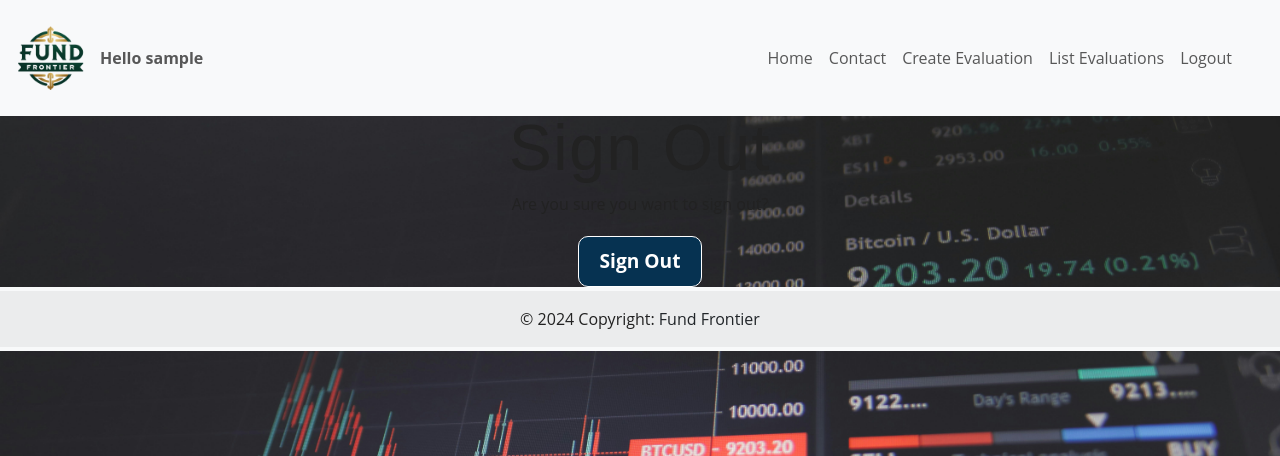
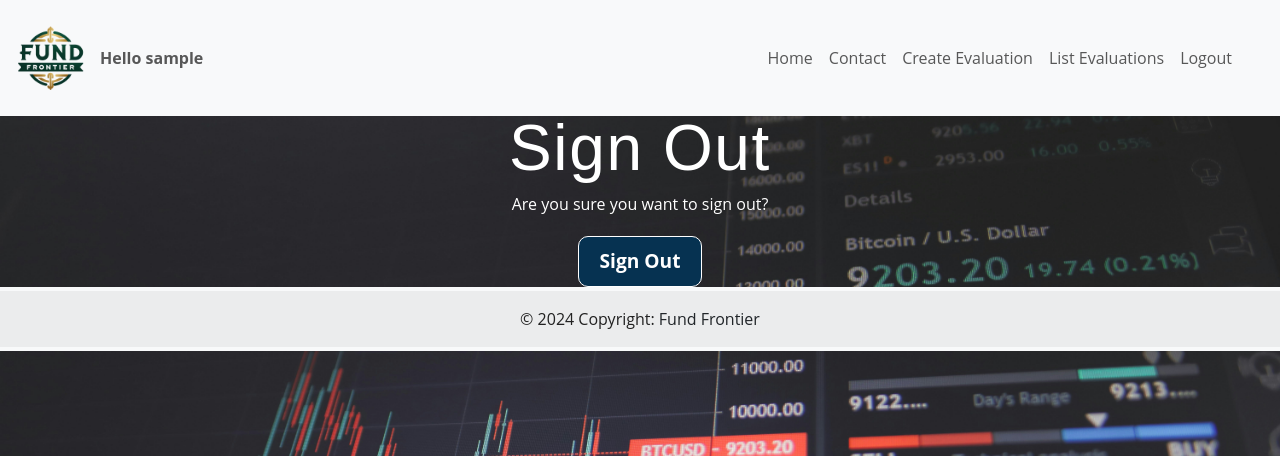
Before and after one commit to sean-meade/fund-frontier, a Django app: page /accounts/logout/ in a window 1280 px wide. Shown: the top 456 px of the page. Run offline with Django 5.2, Linux system fonts and the light colour scheme; the visitor is signed in with stand-in values (Sample User, id 1).

Commit message:
Update sign out text to white

```diff
--- a/templates/account/logout.html
+++ b/templates/account/logout.html
@@ -78,8 +78,8 @@
 
 </style>
 
-<h1 class="text-center">{% trans "Sign Out" %}</h1>
-<p class="text-center">{% trans 'Are you sure you want to sign out?' %}</p>
+<h1 class="text-center text-white">{% trans "Sign Out" %}</h1>
+<p class="text-center text-white">{% trans 'Are you sure you want to sign out?' %}</p>
 <div class="text-center">
     <form class="logout-form" method="post" action="{% url 'account_logout' %}">
         {% csrf_token %}
```
